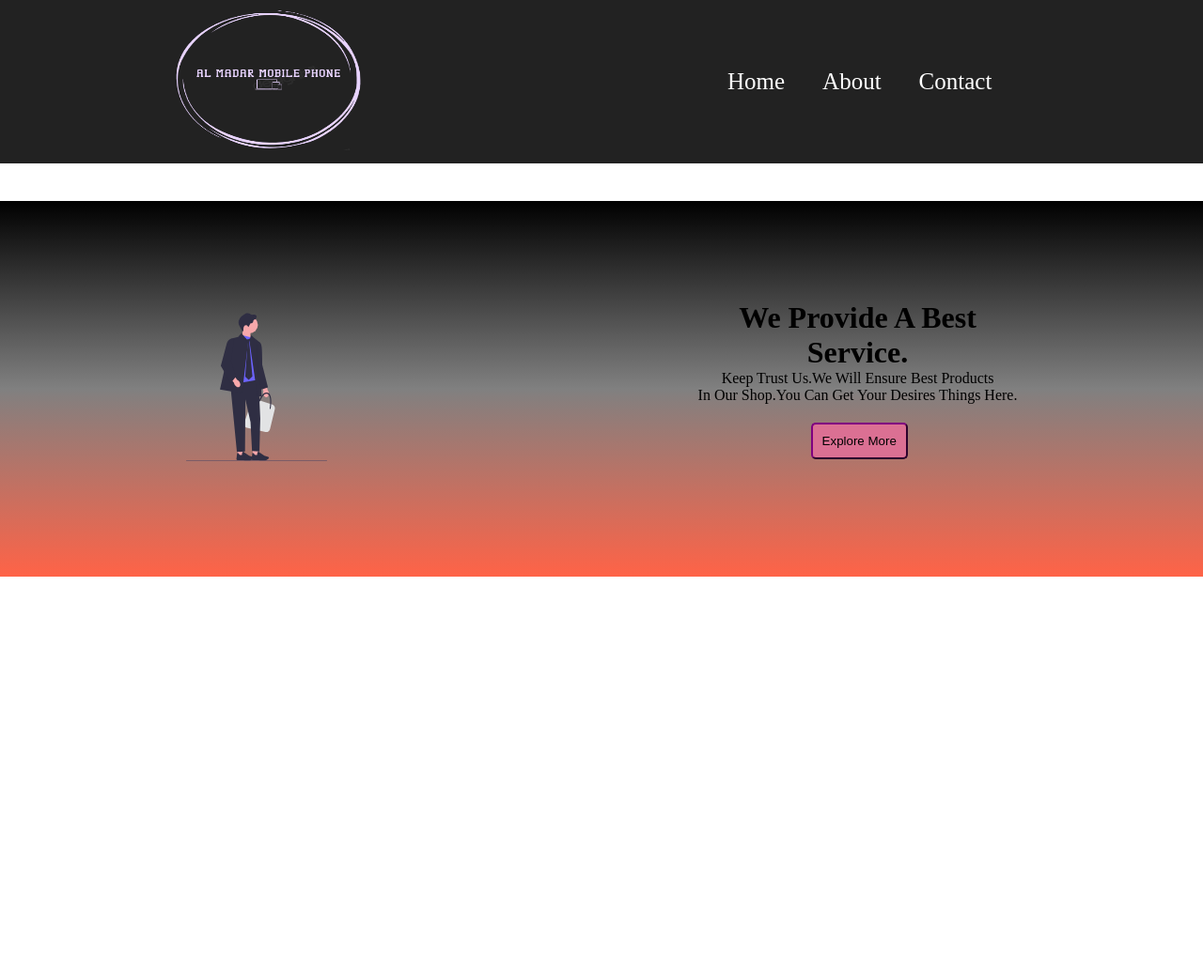
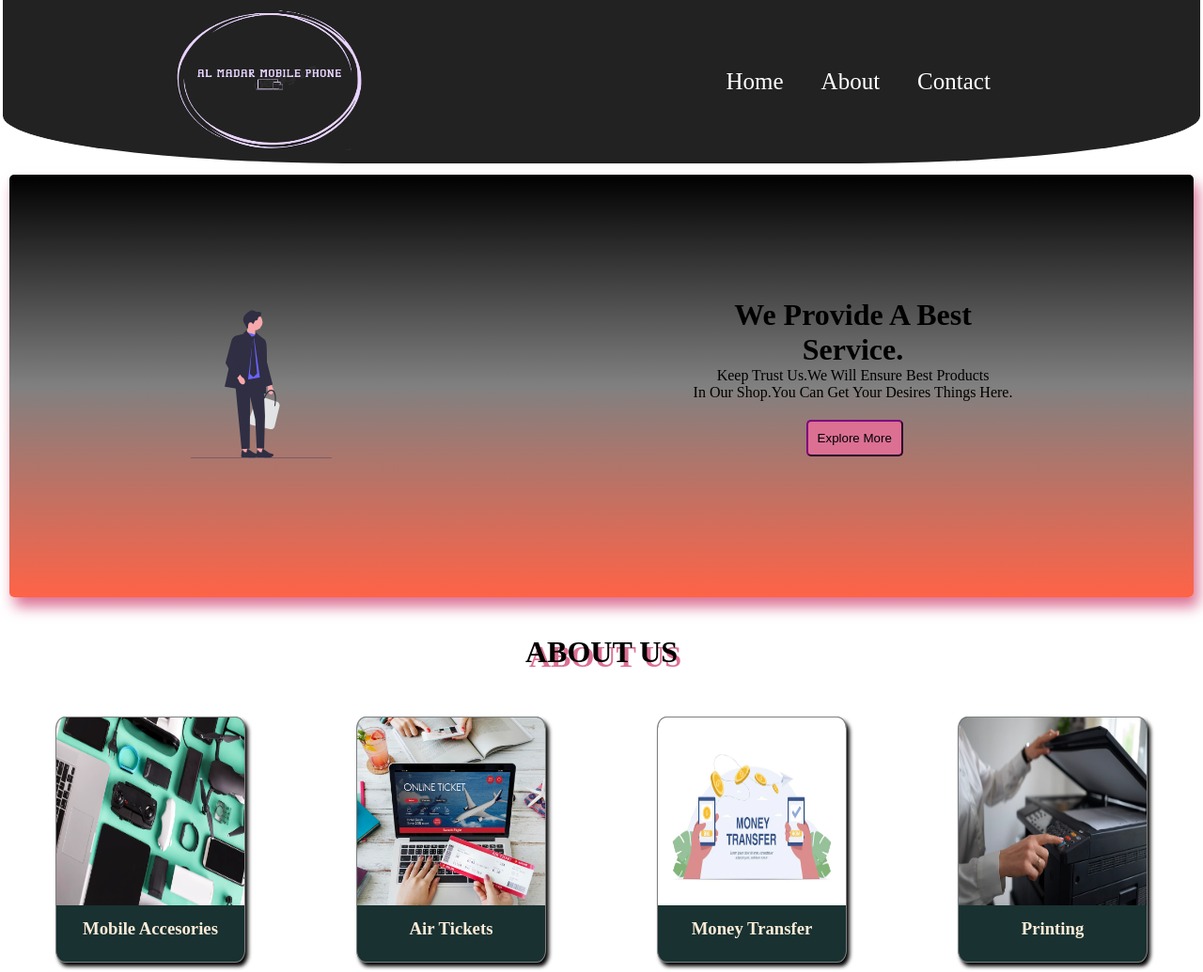
Before and after one commit to TanjinaSultana/project, a plain HTML site: page index.html in a window 1280 px wide. Shown: the whole page at 94% size. Before the commit the page ends 800 px from the top, so only its background shows below. Drawn offline with Linux system fonts and the light colour scheme.

Commit message:
about section

```diff
--- a/index.html
+++ b/index.html
@@ -7,6 +7,7 @@
     <link rel="stylesheet" href="style.css">
 </head>
 <body>
+    <!-- header section -->
     <header>
 <nav class="menu">
     <div class="logo">
@@ -22,6 +23,7 @@
 </nav>
     </header>
     <main>
+        <!-- this is banner -->
         <div class="banner">
             <div class="banner-img">
              <img src="images/undraw_businessman_thu5.svg" width="150px" height="200px" alt="businessman">
@@ -32,6 +34,47 @@
             <button class="btn">Explore More</button>
             </div>
         </div>
+        <!-- About section -->
+        <div class="about">
+            <h1 style="text-align: center; margin: 40px; left: ; text-shadow: 4px 5px  palevioletred;">ABOUT US</h1>
+        <div class="about-section">
+            <div class="card">
+               <div class="body">
+                <img src="images/mobile2.webp" width="200px" height="200px" alt="Mobile Acessories">
+               </div>
+                <div class="title">
+                    <h3>Mobile Accesories</h4>
+                </div>
+
+            </div>
+            <div class="card">
+                <div class="body">
+                 <img src="images/air3.webp"width="200px" height="200px" alt="Air Tickets">
+                </div>
+                 <div class="title">
+                     <h3>Air Tickets</h4>
+                 </div>
+
+             </div>
+             <div class="card">
+                <div class="body">
+                 <img src="images/money.webp"width="200px" height="200px" alt="Money Transfer ">
+                </div>
+                 <div class="title">
+                     <h3>Money Transfer</h4>
+                 </div>
+
+             </div><div class="card">
+                <div class="body">
+                 <img src="images/print.webp" width="200px" height="200px"alt="Printing">
+                </div>
+                 <div class="title">
+                     <h3>Printing</h4>
+                 </div>
+
+             </div>
+        </div>
+        </div>
 
     </main>
     <footer>
--- a/style.css
+++ b/style.css
@@ -1,6 +1,7 @@
 *{
     margin: 0;
     padding: 0;
+
 }
 .menu{
     background-color: rgba(0, 0, 0, 0.865);
@@ -8,6 +9,10 @@
     justify-content: space-around;
     align-items: center;
     padding: 10px;
+    margin: 0 3px 0 3px;
+    border-bottom: 2px solid white;
+    border-bottom-left-radius: 30%;
+    border-bottom-right-radius: 30%;
 }
 .menubar,ol,li{
     color: white;
@@ -25,11 +30,14 @@ ul,li{
 }
 .banner{
     background-image: linear-gradient(black, gray,tomato);
-    margin-top: 40px;
+    /* margin-top: 40px; */
+    margin: 10px;
     display: flex;
     justify-content: space-around;
     align-items: center;
-    height: 400px;
+    height: 450px;
+    border-radius: 5px;
+    box-shadow: 5px 10px 15px palevioletred;
 }
 .btn{
     padding: 10px;
@@ -43,3 +51,23 @@ ul,li{
     background-color: aqua;
     cursor: pointer;
 }
+.card{
+    width: 200px;
+    height: 260px;
+    border: 1px solid gray;
+ background-color: rgb(25, 49, 49);
+    margin: 10px;
+    border-radius: 5%;
+    overflow: hidden;
+    color: antiquewhite;
+    text-align: center;
+    box-shadow: 3px 4px 4px black;
+}
+.title{
+    margin-top: 10px;
+}
+.about-section{
+    display: flex;
+    justify-content: space-around;
+    align-items: center;
+}
```
Also changed, not shown: images/air3.webp (added), images/mobile2.webp (added), images/money.webp (added), images/print.webp (added).
